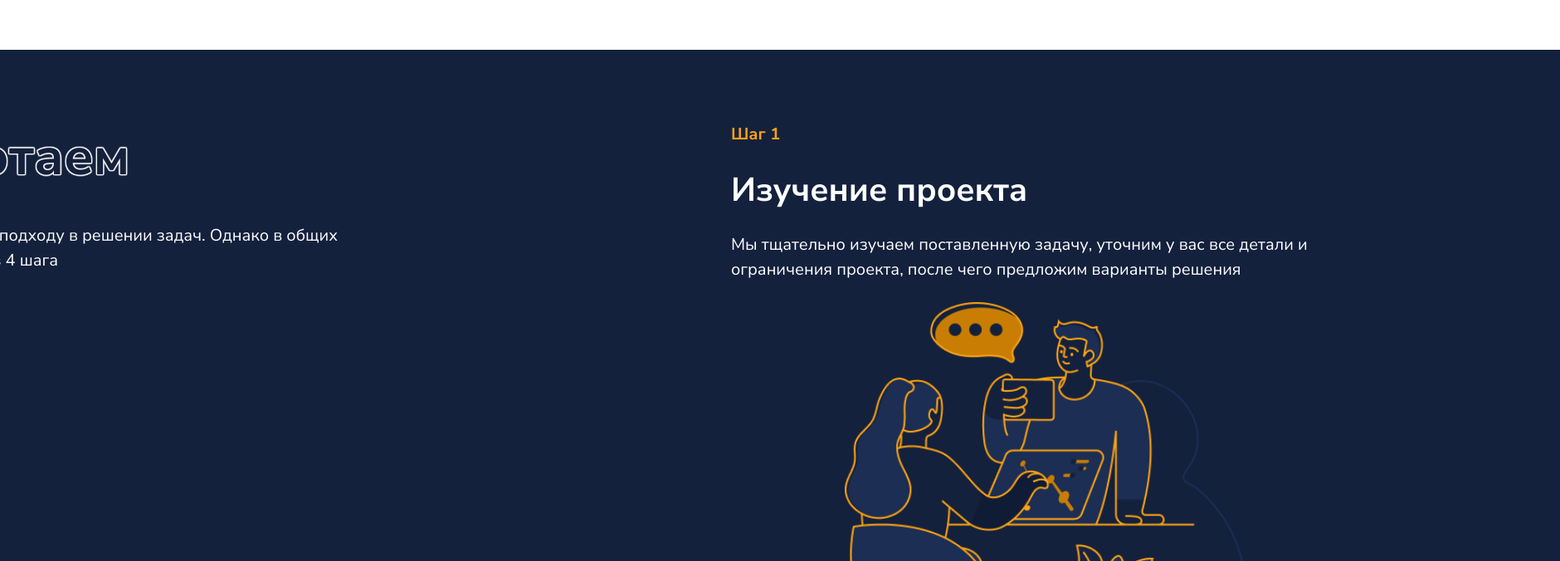
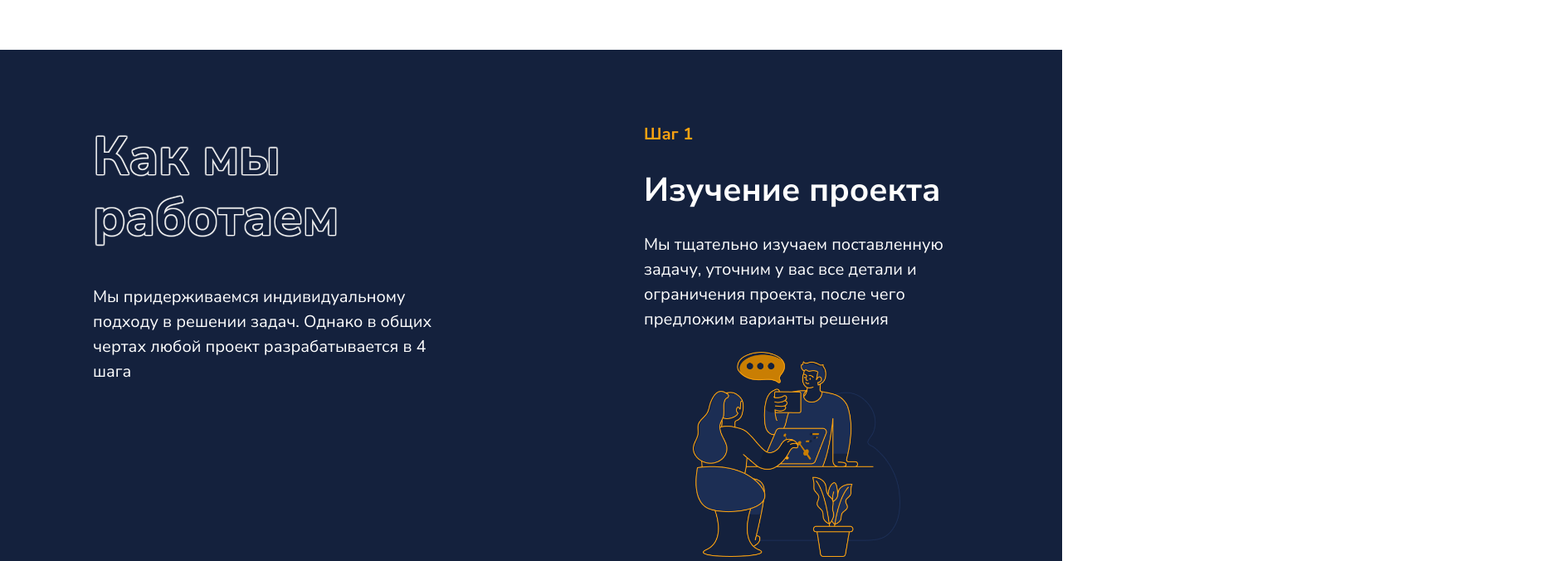
Before and after one commit to GuessMF/Araney, a website built with Vite: page index.html in a window 1280 px wide. Shown: the part 1777-2453 px from the top of the page at 83% size, 1880 px wide, since content can reach past the window. Built offline with nearby package versions, Linux system fonts and the light colour scheme.

Commit message:
вцвц

```diff
--- a/src/js/index.js
+++ b/src/js/index.js
@@ -22,7 +22,7 @@ console.log(scrollBlock.getBoundingClientRect());
   }
 
   function bindEvents() {
-    window.addEventListener("wheel", wheelHandler);
+    window.addEventListener("scroll", wheelHandler);
   }
 
   function setStickyContainersSize() {
--- a/src/style/__how-we-work.scss
+++ b/src/style/__how-we-work.scss
@@ -3,10 +3,10 @@
   height: auto;
 
   main {
-    //  overflow-x: hidden;
+    overflow-x: hidden;
     // overflow-x: auto;
     display: flex;
-    // position: sticky;
+
     position: -webkit-sticky;
     position: -moz-sticky;
     position: -o-sticky;
@@ -14,10 +14,10 @@
     position: sticky;
     top: 0;
 
-    // width: 100vw;
+    width: 100vw;
 
-    overflow-x: scroll;
-    width: inherit;
+    // overflow-x: scroll;
+    // width: inherit;
   }
   section {
     min-width: 50%;
```
Also changed, not shown: src/style/style.css, 1 other file.
